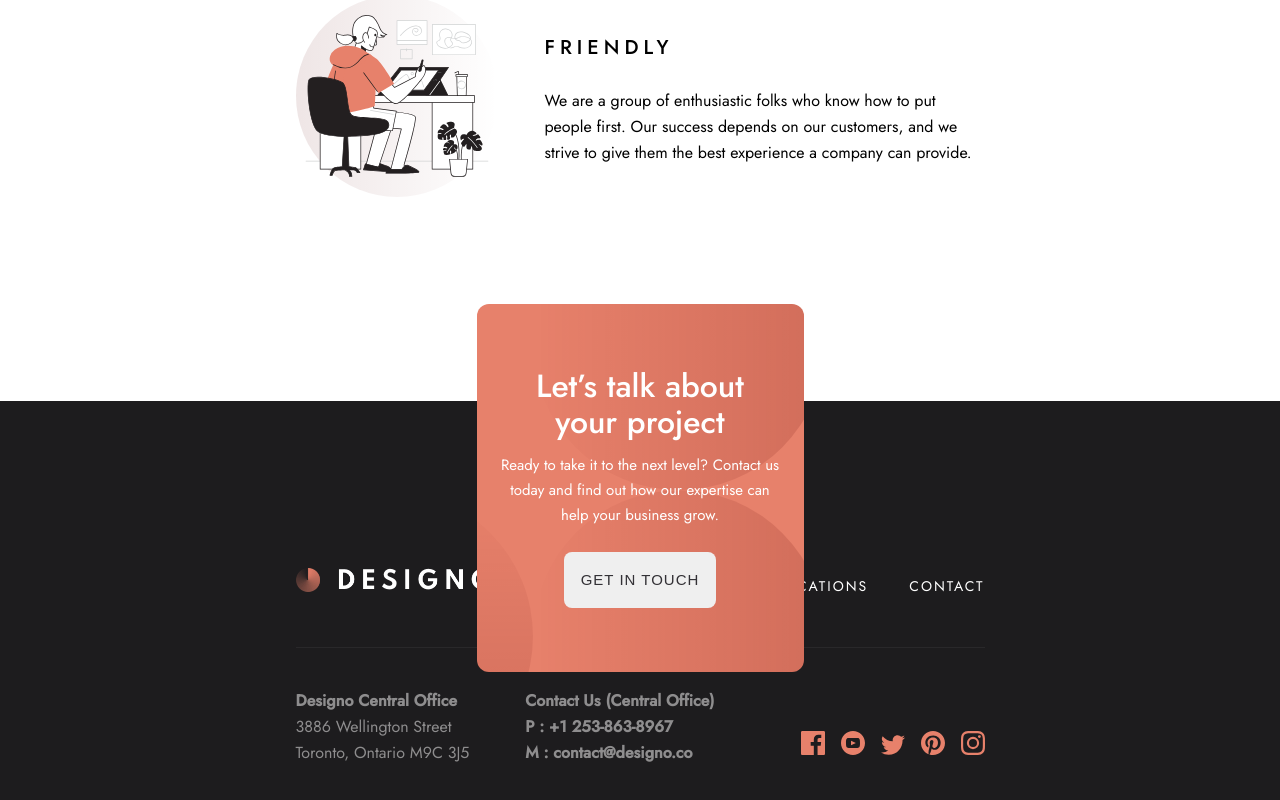
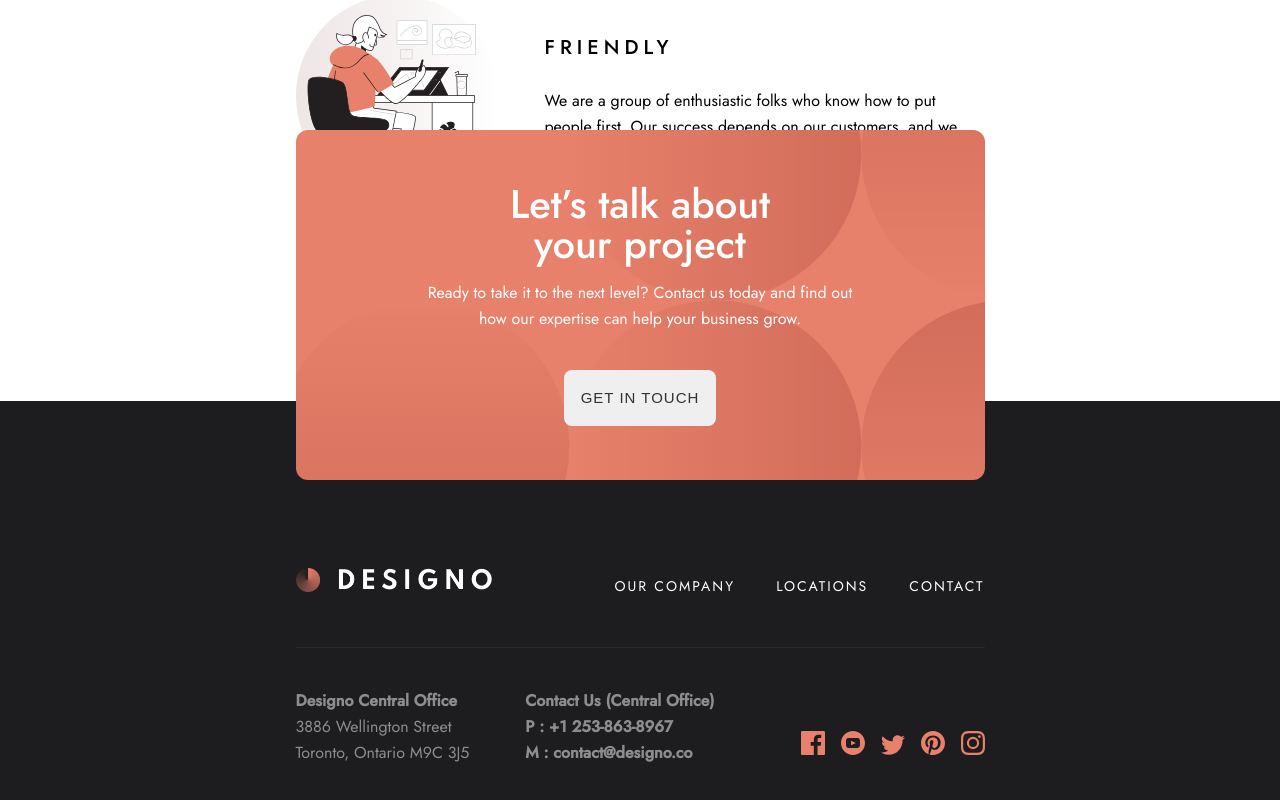
Before and after one commit to pierrolabo/designomultipagewebsite, a React (Create React App) app: page / in a window 1280 px wide. Shown: the part 2457-3257 px from the top of the page. Built offline with nearby package versions, Linux system fonts and the light colour scheme.

Commit message:
tablet ok

```diff
--- a/src/components/Cta/Cta.scss
+++ b/src/components/Cta/Cta.scss
@@ -6,7 +6,9 @@
     width: 100%;
     top: -23%;
     z-index: 999;
-
+    @media(min-width: $breakpoint-tablet) {
+        top: -64%;
+    }
 }
 
 .cta {
@@ -23,14 +25,31 @@
     height: 100%;
     border-radius: 12px;
     background-position: 43% 49%;
+    @media(min-width: $breakpoint-tablet) {
+        width: $max-width-tablet;
+        max-width: $max-width-tablet;
+        height: 350px;
+        padding: 54px 125px;
+        background-position: 10% 52%;
+
+    }
 
     &__details {
+        display: flex;
+        flex-direction: column;
+        justify-content: space-between;
+        align-items: center;
         &--title {
             letter-spacing: 0px;
             font-size: 32px;
             line-height: 36px;
             color: $brand-primary-white;
             text-align: center;
+            @media(min-width: $breakpoint-tablet) {
+               max-width: 265px;
+               font-size: 40px;
+               line-height: 40px;
+            }
         }
         &--text {
             color: $brand-primary-white;
@@ -38,6 +57,11 @@
             line-height: 25px;
             text-align: center;
             margin-top: 13px;
+            @media(min-width: $breakpoint-tablet) {
+                margin-top: 16px;
+                font-size: 16px;
+                line-height: 26px;
+             }
         }
     }
     &__button--button {
```
